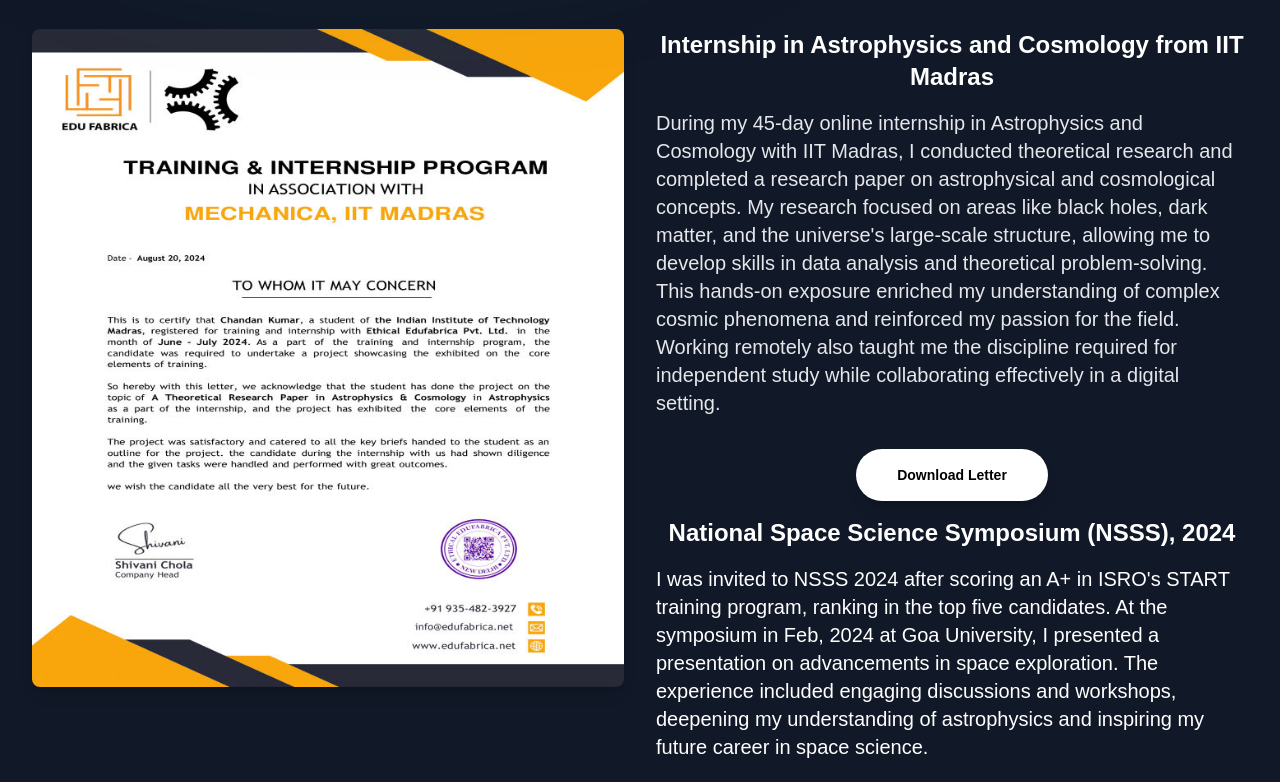
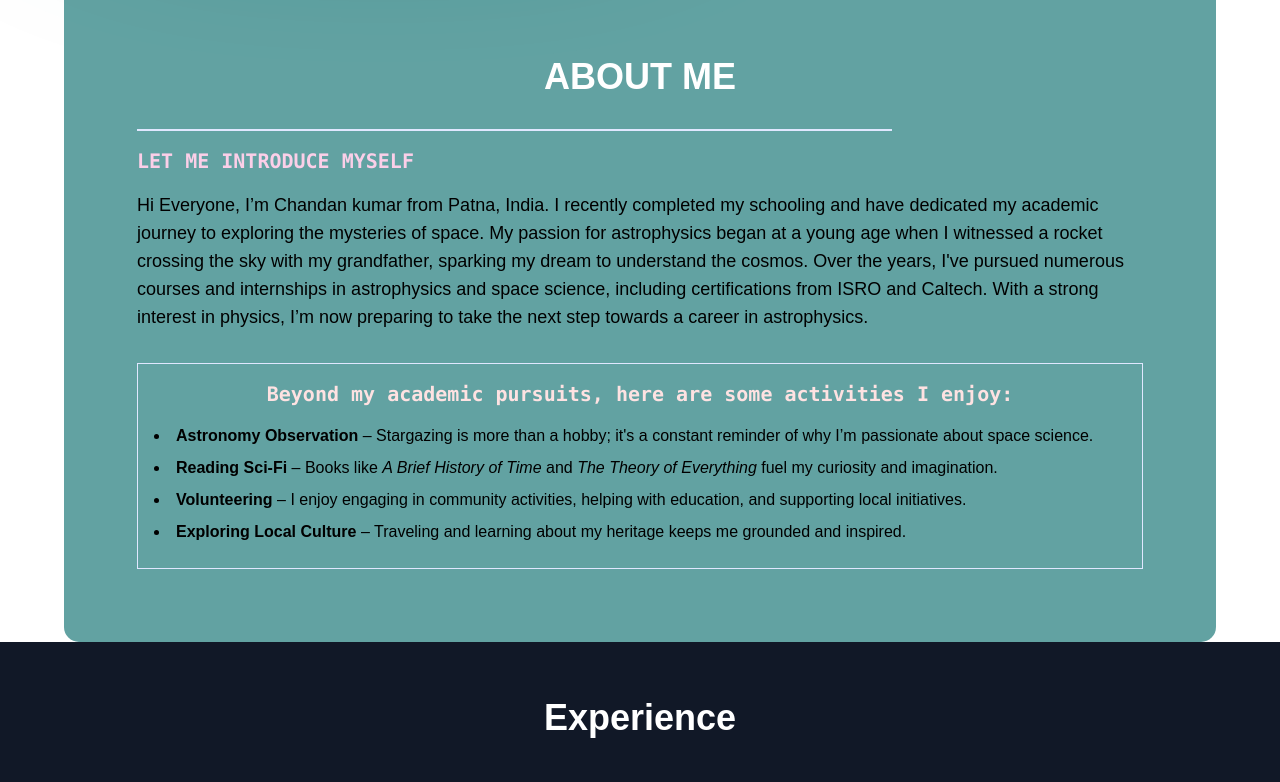
Before and after one commit to Tribhuvan-Web/chandan-kumar-portfolio, a React (Vite) app: page / in a window 1280 px wide. Shown: the part 658-1440 px from the top of the page. Built offline with nearby package versions, Linux system fonts and the light colour scheme.

Commit message:
completed

```diff
--- a/src/App.jsx
+++ b/src/App.jsx
@@ -1,7 +1,6 @@
 import React from "react";
 import styles from "./App.module.css";
 import { Hero } from "./components/Hero/Hero";
-import { Experience } from "./components/Experience/Experience";
 import ContactForm from "./components/Contact/ContactForm";
 import About from "./components/About/About";
 import { Navbar } from "./components/Navbar/Navbar";
@@ -12,7 +11,6 @@
     <div className={styles.app}>
       <Navbar />
       <Hero />
-      <Experience />
       <About />
       <ContactForm />
       <ScrollToTop />
--- a/src/components/About/AboutDesktop.jsx
+++ b/src/components/About/AboutDesktop.jsx
@@ -1,6 +1,7 @@
 import React from "react";
 import styles from "./About.module.css";
 import Certificate from "./Certificate";
+import { Experience } from "../Experience/Experience";
 
 export const AboutDesktop = () => {
   return (
@@ -61,6 +62,7 @@
           </ul>
         </div>
       </section>
+      <Experience />
       <Certificate />
     </>
   );
--- a/src/components/About/AboutMobile.jsx
+++ b/src/components/About/AboutMobile.jsx
@@ -1,6 +1,7 @@
 import React from "react";
 import styles from "./About.module.css";
 import Certificate from "./Certificate";
+import { Experience } from "../Experience/Experience";
 
 export const AboutMobile = () => {
   return (
@@ -63,6 +64,7 @@
         </div>
         <hr className="my-8 border-t-2 border-indigo-100 w-4/5 mx-auto" />
       </section>
+      <Experience />
       <Certificate />
     </>
   );
```
